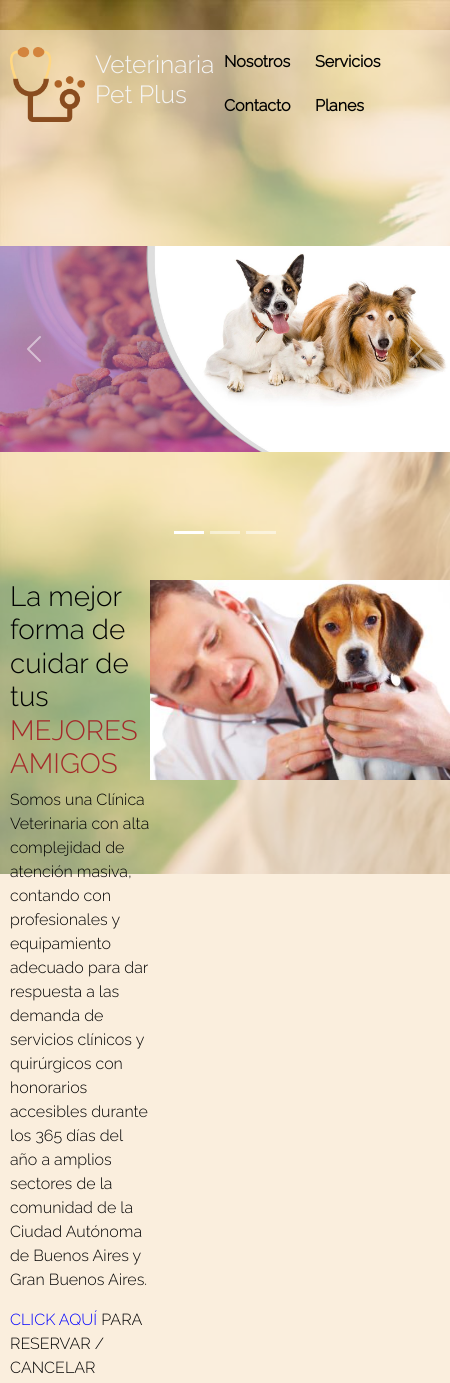
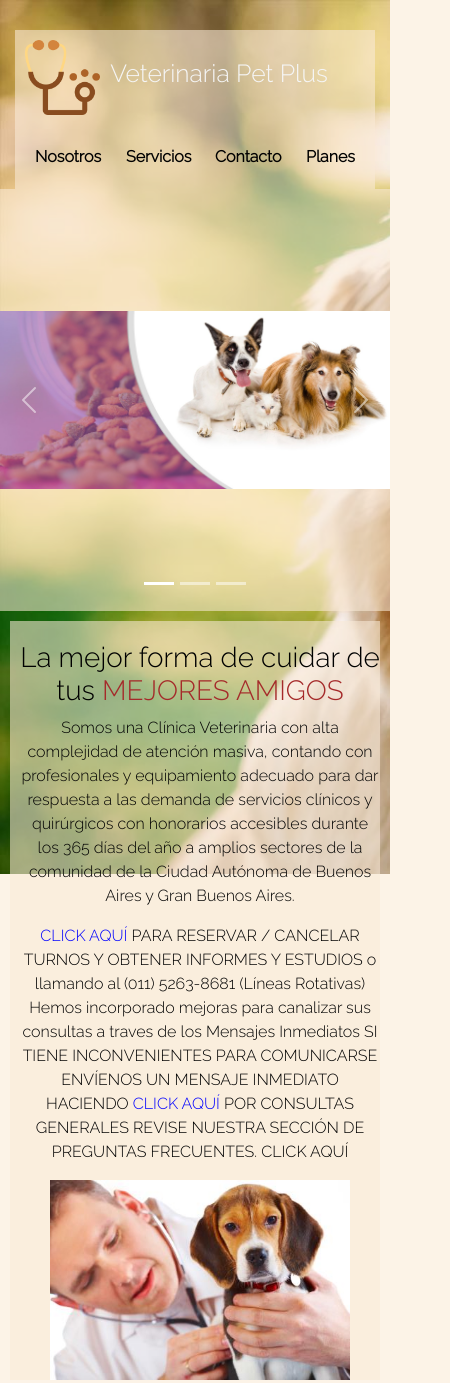
Before and after one commit to KevinSanchez96/VeterinariaPetPlus, a plain HTML site: page index.html in a window 390 px wide. Shown: the top 1383 px of the page, 450 px wide, since content can reach past the window. Drawn offline with nearby package versions, Linux system fonts and the light colour scheme.

Commit message:
Media Query Index

```diff
--- a/css/estilos.css
+++ b/css/estilos.css
@@ -166,17 +166,52 @@ p a{
     margin-top: 20px    ;
 }
 /***MEDIA QUERY***/
-
-@media (max_width: 768){
+@media (max-width:576px) {
     .contenedor-grid{
         grid-template-areas:
         "cabecera"
-        "navegacion"
         "carrusel"
         "principal"
         "pie";
         grid-template-columns: 1fr;
-        grid-template-rows: 0.5fr 0.2fr repeat(2,1fr) 0.5fr;
+        grid-template-rows: 0.5fr 2fr 1fr 0.5fr;
     }
-
+    header{
+        grid-area: cabecera;
+        display: inline-block;
+        text-align: center;
+        align-self: center;
+        justify-self: center;
+    }
+    section{
+        grid-area: carrusel;
+    }
+    main{
+        grid-area: principal;
+        display: flex;
+    }
+    footer{
+        grid-area: pie;
+    }
+    .nav1{
+        margin-top: 20px;
+    }
+    .maincontent{
+        display: inline-block;
+        text-align: center;
+        margin: 10px;
+    }
+    .foot p{
+        color: black;
+    }
 }
+@media (max-width:768px){
+    .maincontent{
+        display: inline-block;
+        text-align: center;
+        margin: 10px;
+    }
+    .foot p{
+        color: black;
+    }
+}
--- a/index.html
+++ b/index.html
@@ -16,20 +16,20 @@
 
 <body class="contenedor-grid fondoblanco">
     <header>
-        <div class="cabecera">
+        <div class="logo">
             <a href="#" class="logo">
                 <img src="./assets/images/veterinaria.png" alt="LogoEmpresa" height="75" width="75">
                 <h2>Veterinaria Pet Plus</h2>
             </a>
         </div>
-        <nav class="navegacion">
+        <nav class="nav1">
             <a class="hvr-underline-from-left" href="./pages/nosotros.html">Nosotros</a></li>
             <a class="hvr-underline-from-left" href="./pages/servicios.html">Servicios</a></li>
             <a class="hvr-underline-from-left" href="./pages/contacto.html">Contacto</a></li>
             <a class="hvr-underline-from-left" href="./pages/planes.html">Planes</a></li>
         </nav>
     </header>
-    <section class="colorsection carrusel">
+    <section class="colorsection">
         <div id="carouselExampleIndicators" class="carousel slide">
             <div class="carousel-indicators">
                 <button type="button" data-bs-target="#carouselExampleIndicators" data-bs-slide-to="0" class="active"
@@ -63,8 +63,8 @@
         </div>
         <div class="sectiontext"></div>
     </section>
-    <main class="maincontent principal">
-        <div>
+    <main class="maincontent">
+        <div class="txtindex">
             <h1>La mejor forma de cuidar de tus <span>MEJORES AMIGOS</span></h1>
             <p>Somos una Clínica Veterinaria con alta complejidad de atención masiva, contando con profesionales y
                 equipamiento adecuado para dar respuesta a las demanda de servicios clínicos y quirúrgicos con
@@ -81,9 +81,11 @@
                 POR CONSULTAS GENERALES REVISE NUESTRA SECCIÓN DE PREGUNTAS FRECUENTES. CLICK AQUÍ
             </p>
         </div>
-        <img src="./assets/images/AtencionAnimal.jpg" width="300" height="200" alt="imgatencion">
+        <div class="imgindex">
+            <img src="./assets/images/AtencionAnimal.jpg" width="300" height="200" alt="imgatencion">
+        </div>
     </main>
-    <footer class="foot pie"><!--No pude insertar iconos de fontawesome me aparecia un cuadrado en vez del icono -->
+    <footer class="foot"><!--No pude insertar iconos de fontawesome me aparecia un cuadrado en vez del icono -->
         <p>Copyright © 2022 Sanchez.design All rights reserved.</p>
         <a href=""><img src="./assets/images/instagram-icon.png" alt="LogoInstagram"></a>
         <a href=""><img src="./assets/images/facebook-icon.png" alt="LogoFacebook"></a>
@@ -91,7 +93,8 @@
     </footer>
     <script src="https://cdn.jsdelivr.net/npm/bootstrap@5.3.0-alpha1/dist/js/bootstrap.bundle.min.js"
         integrity="sha384-w76AqPfDkMBDXo30jS1Sgez6pr3x5MlQ1ZAGC+nuZB+EYdgRZgiwxhTBTkF7CXvN"
-        crossorigin="anonymous"></script>
+        crossorigin="anonymous">
+    </script>
 </body>
 
 </html>
```
